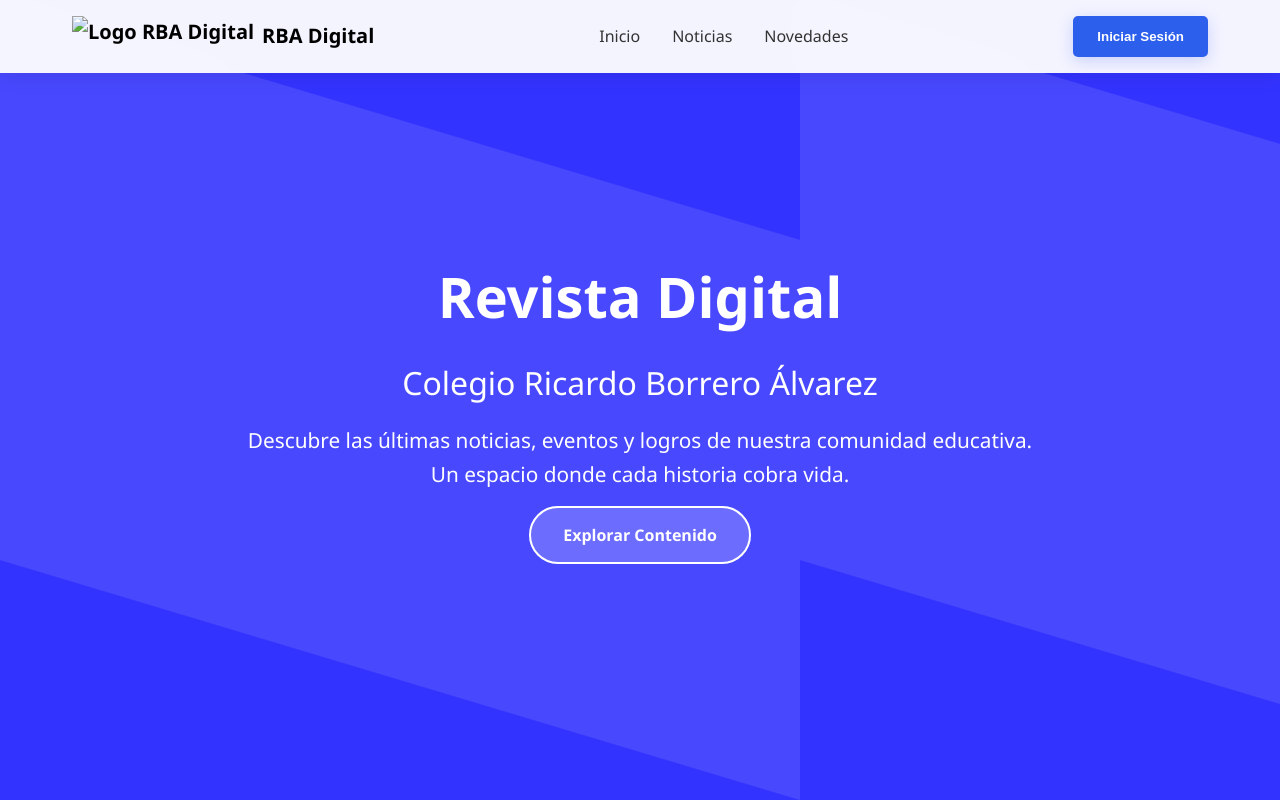
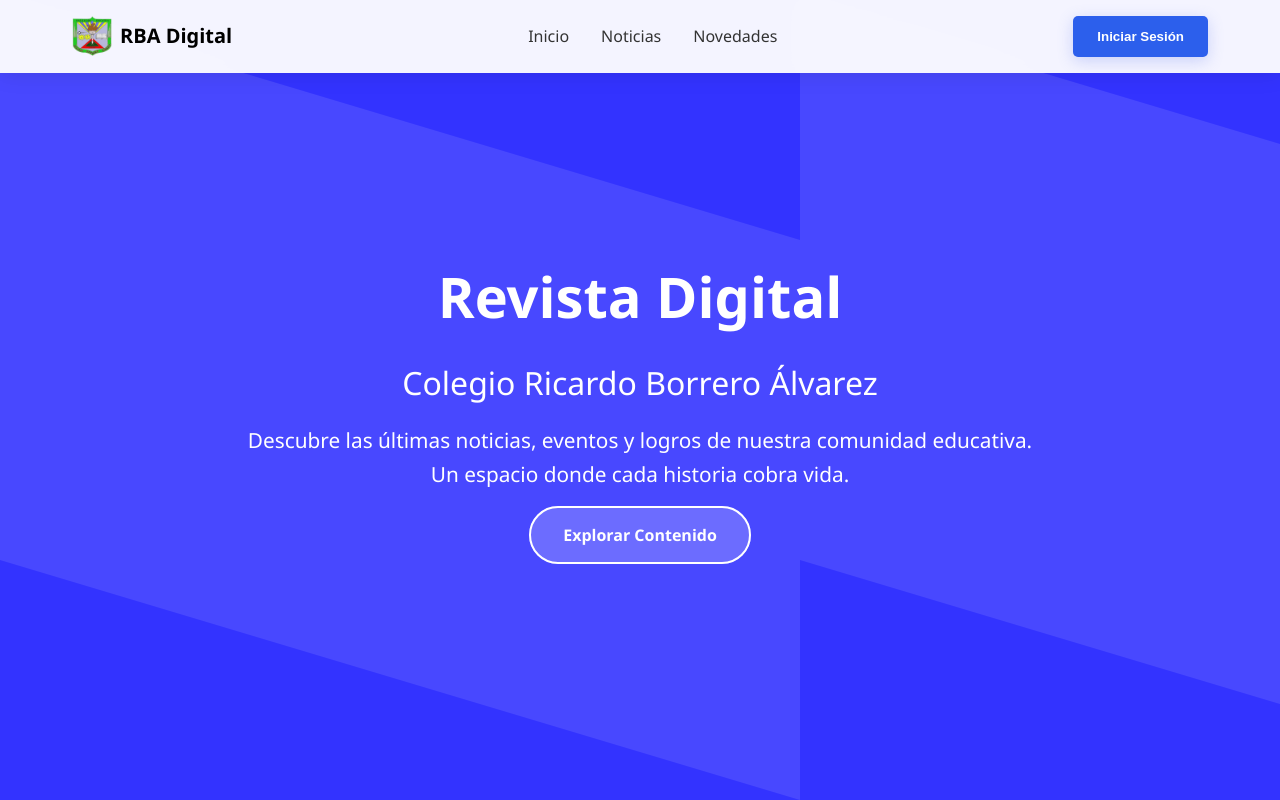
Before and after one commit to juanitogit/revistadig.github.io, a plain HTML site: page index.html in a window 1280 px wide. Shown: the top 800 px of the page. Drawn offline with Linux system fonts and the light colour scheme.

Commit message:
index.html

```diff
--- a/index.html
+++ b/index.html
@@ -575,7 +575,7 @@
     <header class="header">
         <div class="nav-container">
           <a href="#" class="logo">
-    <img src="IMAGES/LOGO.png" alt="Logo RBA Digital">
+    <img src="LOGO.png" alt="Logo RBA Digital">
     RBA Digital
 </a>
 
```
